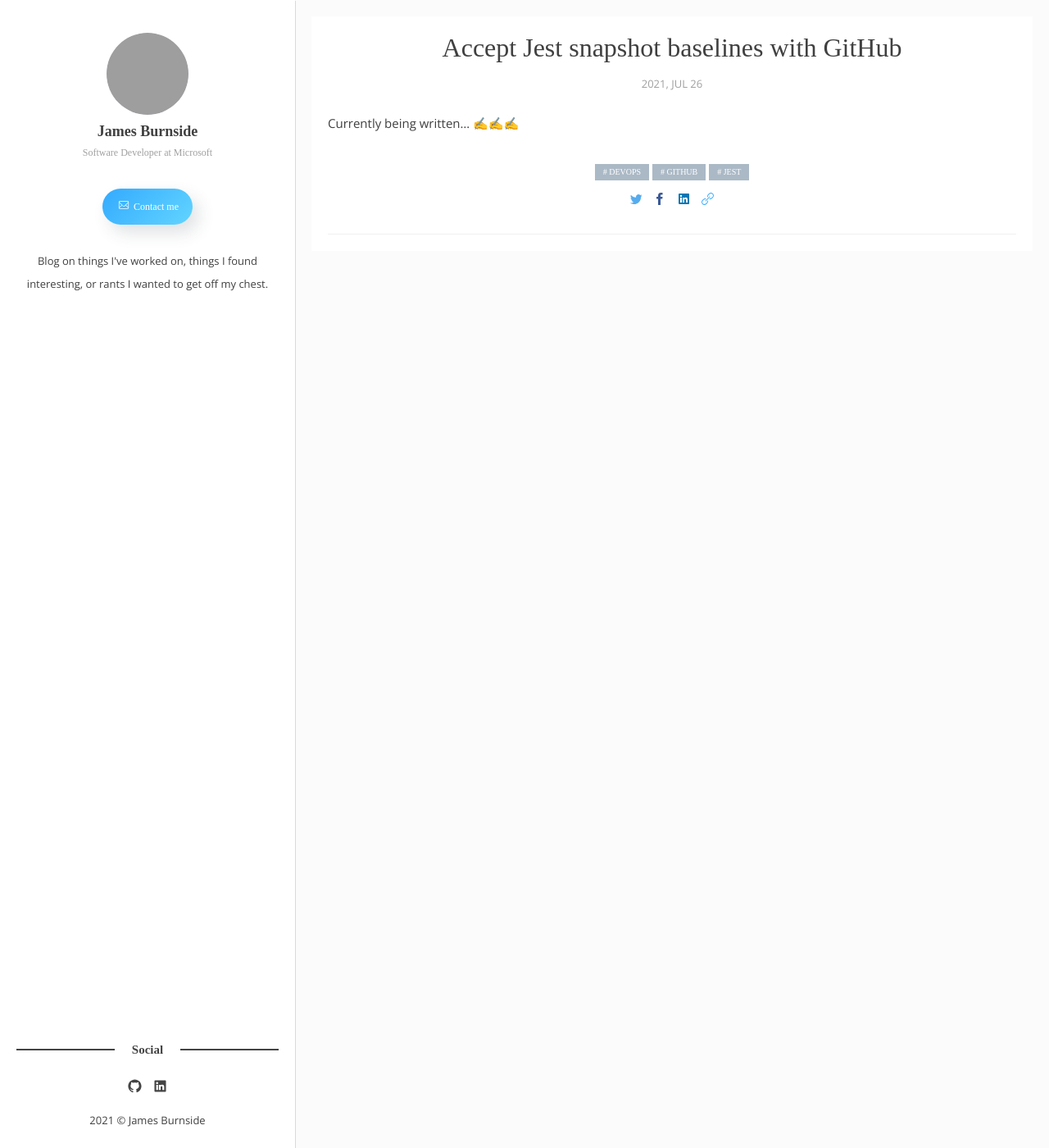
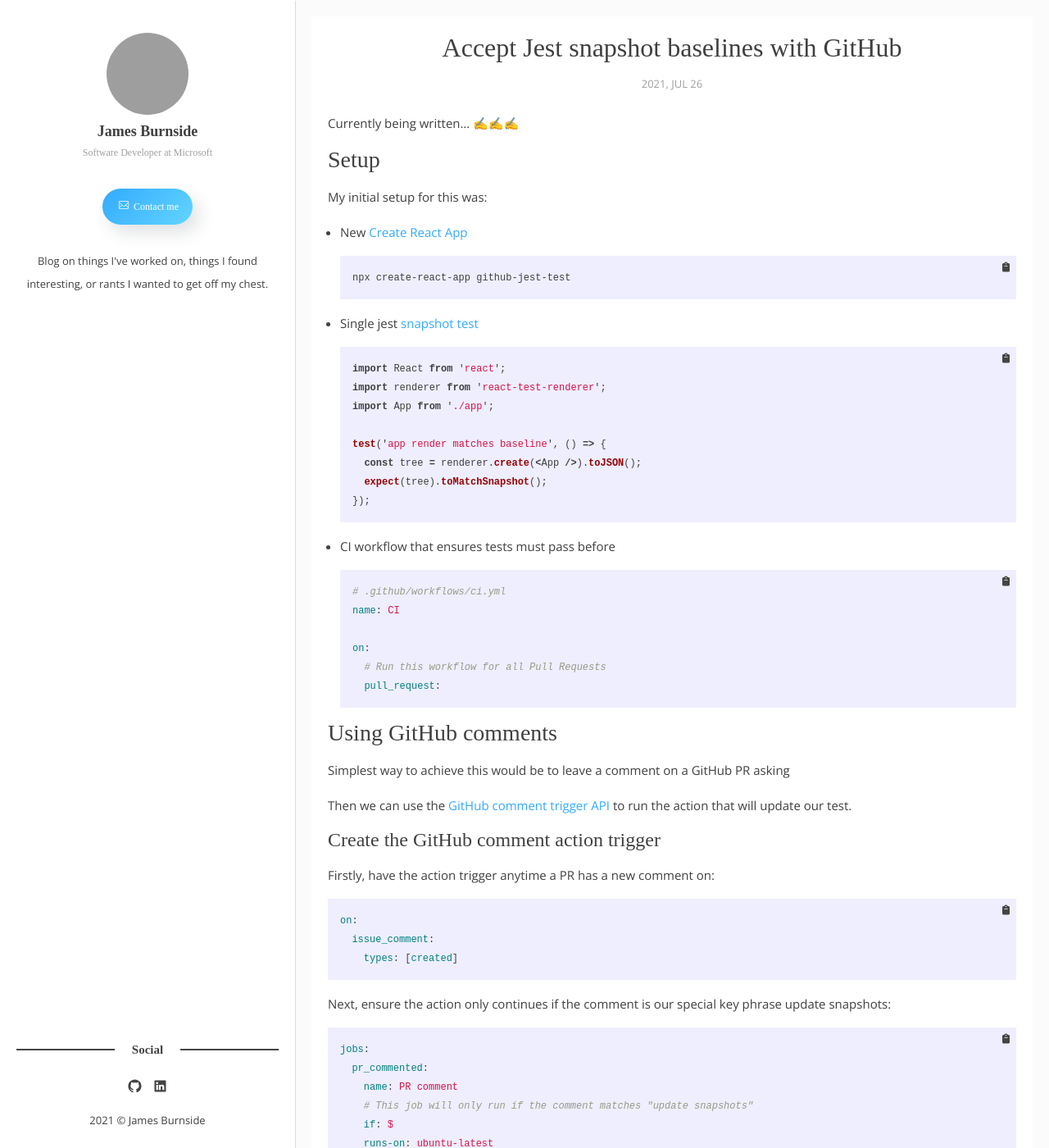
Before and after one commit to JamesBurnside/jamesburnside.github.io, a Jekyll site: the page built from _posts/2021-07-26-github-x-jest.md, in a window 1280 px wide and 1400 px high. Shown: the whole window at 82% size. Built offline with Jekyll 4.4.1, drawn with Linux system fonts in a browser that asks for light colours; nearby versions of some CDN libraries; some web fonts are replaced; some of the changed text lies outside the part shown; grey boxes are pictures that could not be loaded.

Commit message:
Add clipboard button to code blocks, update code blcok styles (note: breaks inline code blocks), some updates to github x jest post

````diff
--- /dev/null
+++ b/_includes/codeHeader.html
@@ -0,0 +1,3 @@
+<div class="code-header">
+  <i class="copy-code-button fas fa-clipboard" aria-label="Copy code to clipboard"></i>
+</div>
--- a/_includes/head.html
+++ b/_includes/head.html
@@ -10,6 +10,7 @@
   <!-- Fonts -->
   <link href="https://fonts.googleapis.com/css?family=Volkhov:400,700" rel="stylesheet">
   <link href="https://fonts.googleapis.com/css?family=Open+Sans:400,700" rel="stylesheet">
+  <script src="https://kit.fontawesome.com/37799666b1.js" crossorigin="anonymous"></script>
   <!-- favicon -->
   <link rel="icon" sizes="16x16" href="{{ '/assets/favicon/favicon-16x16.png' | prepend: site.baseurl | prepend: site.url }}">
   <link rel="icon" sizes="32x32" href="{{ '/assets/favicon/favicon-32x32.png' | prepend: site.baseurl | prepend: site.url }}">
--- a/_includes/main.scss
+++ b/_includes/main.scss
@@ -23,6 +23,8 @@
 @import '3-elements/hr';
 @import '3-elements/pre';
 @import '3-elements/code';
+@import '3-elements/toc';
+@import '3-elements/copyclipboard';
 
 // 4 OBJECTS
 @import '4-objects/wrapper';
--- a/_posts/2021-07-26-github-x-jest.md
+++ b/_posts/2021-07-26-github-x-jest.md
@@ -10,3 +10,115 @@
 ---
 
 Currently being written... ✍✍✍
+
+<!-- * TOC
+{:toc} -->
+
+## Setup
+
+My initial setup for this was:
+
+- New [Create React App](https://create-react-app.dev/docs/getting-started/)
+
+  ```bash
+  npx create-react-app github-jest-test
+  ```
+
+- Single jest [snapshot test](https://jestjs.io/docs/snapshot-testing)
+
+  ```js
+  import React from 'react';
+  import renderer from 'react-test-renderer';
+  import App from './app';
+
+  test('app render matches baseline', () => {
+    const tree = renderer.create(<App />).toJSON();
+    expect(tree).toMatchSnapshot();
+  });
+  ```
+
+- CI workflow that ensures tests must pass before
+
+  ```yml
+  # .github/workflows/ci.yml
+  name: CI
+
+  on:
+    # Run this workflow for all Pull Requests
+    pull_request:
+  ```
+
+## Using GitHub comments
+
+Simplest way to achieve this would be to leave a comment on a GitHub PR asking
+
+Then we can use the [GitHub comment trigger API](https://docs.github.com/en/actions/reference/events-that-trigger-workflows#issue_comment) to run the action that will update our test.
+
+### Create the GitHub comment action trigger
+
+Firstly, have the action trigger anytime a PR has a new comment on:
+
+```yml
+on:
+  issue_comment:
+    types: [created]
+```
+
+Next, ensure the action only continues if the comment is our special key phrase update snapshots:
+
+```yml
+jobs:
+  pr_commented:
+    name: PR comment
+    # This job will only run if the comment matches "update snapshots"
+    if: ${{ github.event.comment == 'update snapshots'}}
+    runs-on: ubuntu-latest
+    steps:
+      - run: |
+          echo "Here we will add the code to have the action update the snapshots and commit them to our PR"
+```
+
+We can now have our action update snapshots. This project has a script in the package.json to run updates snapshots:
+
+```js
+/// package.json
+{
+  ...
+  "scripts": {
+    ...
+    "update-snapshots": "jest --update-snapshot"
+  }
+}
+```
+
+Which we can call inside the GitHub action:
+
+```yml
+    steps:
+      # Checks-out your repository under $GITHUB_WORKSPACE so job can access it
+      - uses: actions/checkout@v2
+      # Install test run dependencies
+      - name: Install dependencies
+        run: npm run install
+      # Update the jest snapshots
+      - name: Update snapshots
+        run: npm run update-snapshots
+```
+
+Then have the GitHub action upload the results to our PR:
+
+```yml
+      # Commit changes to snapshot files.
+      - name: Commit new snapshots
+        run: |
+          git add *.snap
+          git commit -m 'Updating jest snapshots
+          git push
+```
+
+Then lets see the results!
+First we create a PR, and see our PR verification fails because the test snapshots are different:
+
+Next we can see the action
+
+You can see the full code of this action here:
--- a/_sass/3-elements/_code.scss
+++ b/_sass/3-elements/_code.scss
@@ -4,15 +4,9 @@
 
 code {
   overflow: auto;
-  white-space: pre-wrap;
+  white-space: pre;
   word-wrap: break-word;
   word-break: break-all;
-  font-family: Courier, monospace;
-  font-size: 14px;
-  background-color: #f7f7f7;
+  font-family: monospace;
+  font-size: 12px;
 }
-
-p code,
-li code {
-  padding: 3px 5px;
-}
--- /dev/null
+++ b/_sass/3-elements/_copyclipboard.scss
@@ -0,0 +1,19 @@
+/* ===============
+	COPY BTN
+=============== */
+
+.code-header {
+  float: right;
+}
+
+.copy-code-button {
+  display: grid;
+  grid-auto-flow: column;
+  align-items: center;
+  grid-column-gap: 4px;
+  border: none;
+  cursor: pointer;
+  font-size: 12px;
+  padding: 8px;
+  color: #444;
+}
--- a/_sass/3-elements/_pre.scss
+++ b/_sass/3-elements/_pre.scss
@@ -4,10 +4,11 @@
 
 pre {
   overflow: auto;
-  padding: 25px;
+  padding: 15px;
   font-size: 14px;
   white-space: pre-wrap;
   word-wrap: break-word;
   word-break: break-all;
   font-family: Courier, monospace;
+  line-height: 22px;
 }
--- /dev/null
+++ b/_sass/3-elements/_toc.scss
@@ -0,0 +1,9 @@
+/* ===============
+	TABLE OF CONTENTS
+=============== */
+
+// Adding 'Contents' headline to the TOC
+#markdown-toc::before {
+    content: "Contents";
+    font-weight: bold;
+}
--- a/js/main.js
+++ b/js/main.js
@@ -99,9 +99,6 @@
     };
   });
 
-
-});
-
   /* =======================
   // Copy link to clipboard
   ======================= */
@@ -110,3 +107,31 @@
     e.preventDefault();
     navigator.clipboard.writeText(window.location.href);
   });
+
+  /* =======================
+  // Copy code to clipboard
+  ======================= */
+
+  // construct code button html element
+  let $copyCodeBtn = $('<div class="code-header"><i class="copy-code-button fas fa-clipboard" aria-label="Copy code to clipboard"></i></div>');
+  $copyCodeBtn.click(function() {
+    const btn = $(this);
+
+    // Copy code block contents to clipboard
+    const codeBlock = btn.parent();
+    const code = codeBlock.text().trim();
+    window.navigator.clipboard.writeText(code);
+
+    // Update icon to indicate click was successful
+    const icon = $(this).children('i');
+    icon.removeClass('fa-clipboard');
+    icon.addClass('fa-check');
+    setTimeout(() => {
+      icon.addClass('fa-clipboard');
+      icon.removeClass('fa-check');
+    }, 1000);
+  });
+
+  // Add copy buttons onto all code blocks
+  $copyCodeBtn.insertBefore($('code').parent().parent());
+});
````
